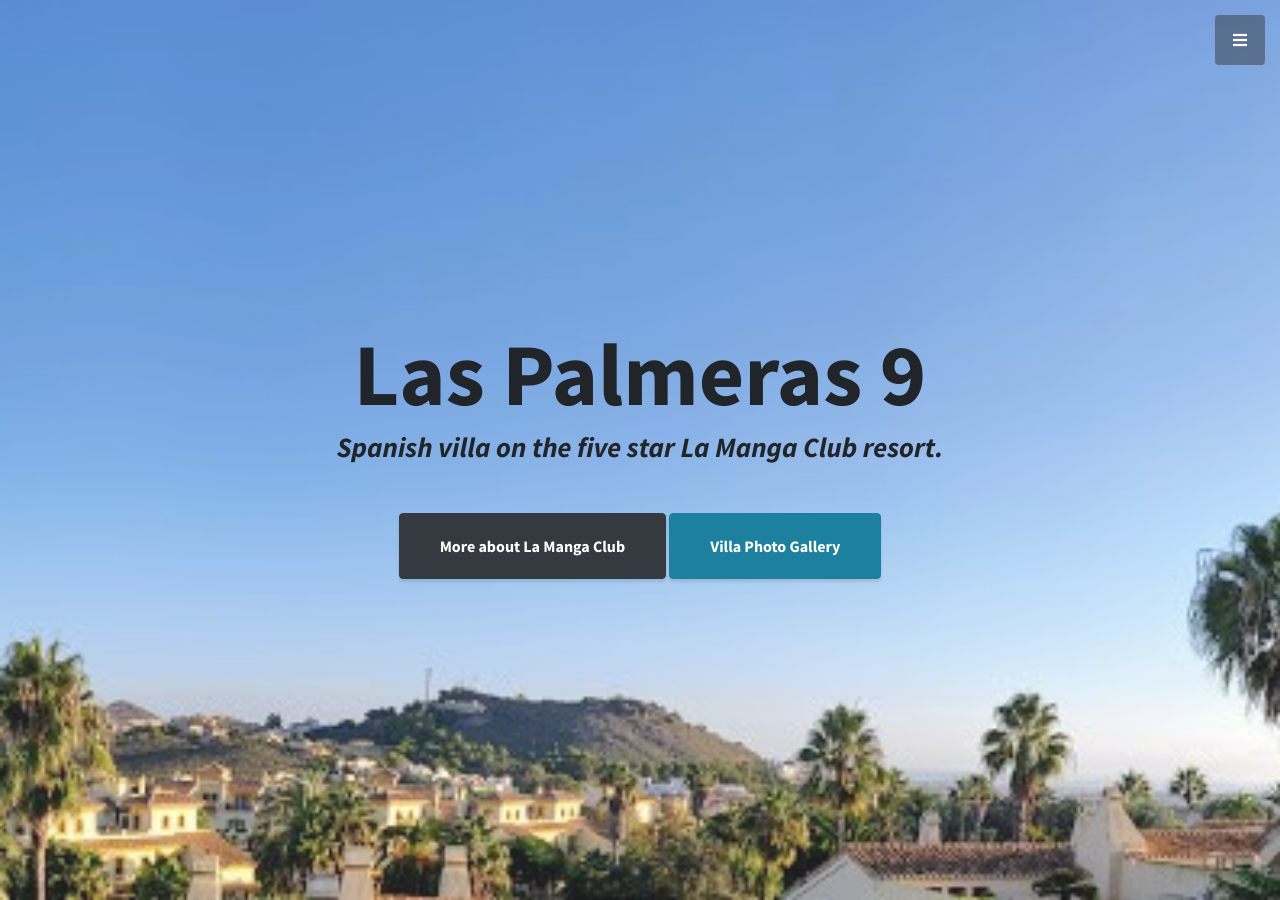
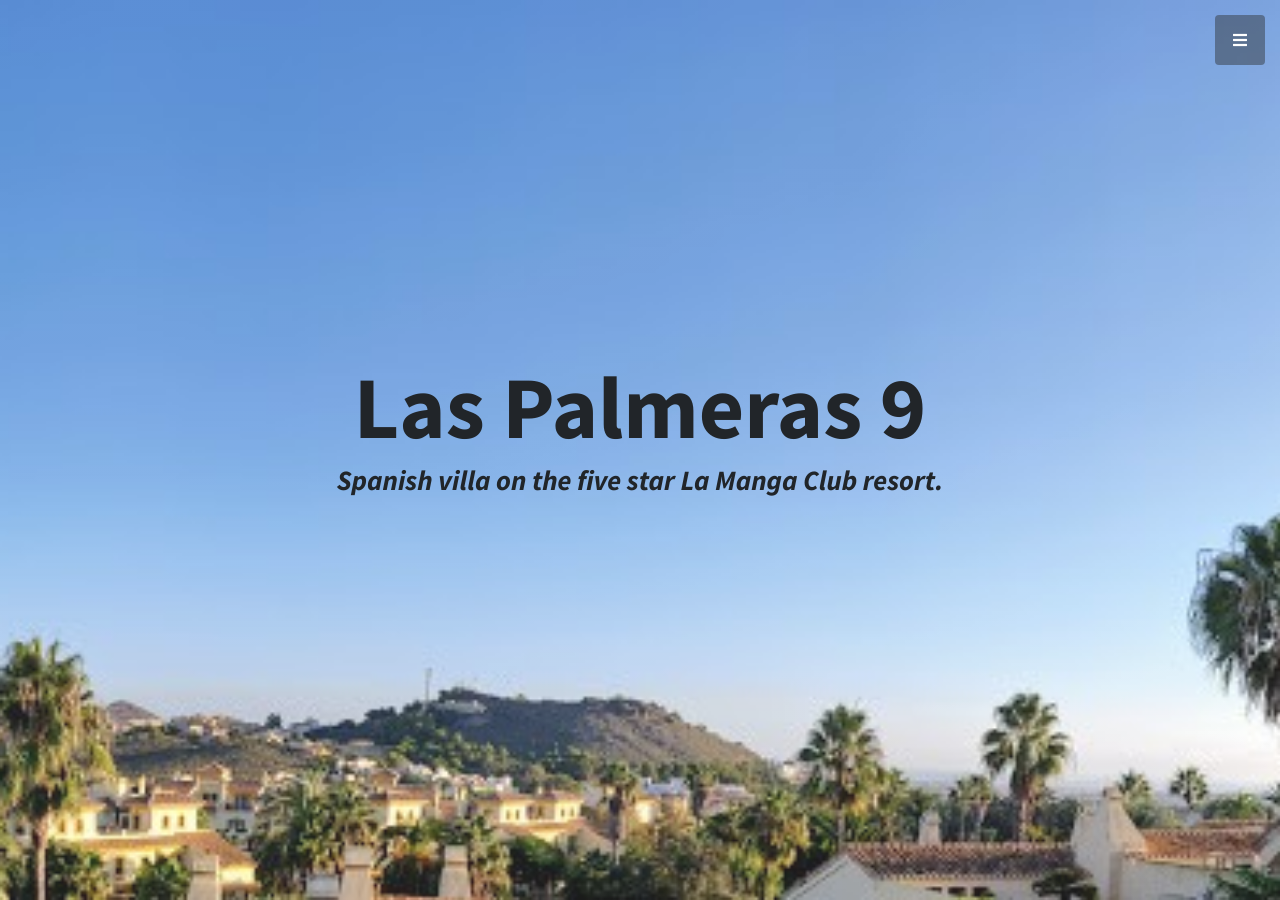
Before and after one commit to richsteer/richsteer.github.io, a Jekyll site: the page built from index.html, in a window 1280 px wide and 900 px high. Built offline with Jekyll 4.4.1, drawn with Linux system fonts in a browser that asks for light colours; grey boxes are pictures that could not be loaded.

Commit message:
removed buttons

```diff
--- a/_includes/header.html
+++ b/_includes/header.html
@@ -4,8 +4,8 @@
         <h3 class="mb-5">
           <em>Spanish villa on the five star La Manga Club resort.</em>
         </h3>
-         <a class="btn btn-dark btn-xl js-scroll-trigger" href="#about-la-manga-club">More about La Manga Club</a>
-        <a class="btn btn-primary btn-xl js-scroll-trigger" href="#laspalmeras9">Villa Photo Gallery</a>
+ <!--        <a class="btn btn-dark btn-xl js-scroll-trigger" href="#about-la-manga-club">More about La Manga Club</a>
+        <a class="btn btn-primary btn-xl js-scroll-trigger" href="#laspalmeras9">More about the Villa</a>-->
     </div>
     <div class="overlay"></div>
 </header>
```
